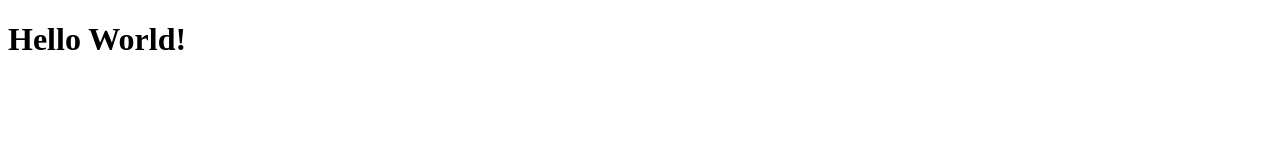
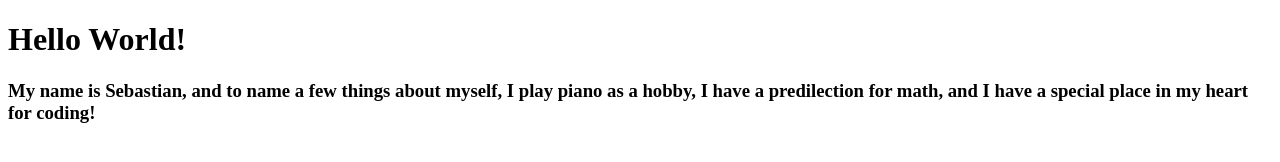
Before and after one commit to SebastianJeanF/SebastianJeanF.github.io, a plain HTML site: page index.html in a window 1280 px wide. Drawn offline with Linux system fonts and the light colour scheme.

Commit message:
Update index.html

```diff
--- a/index.html
+++ b/index.html
@@ -1,7 +1,10 @@
 <!DOCTYPE html>
 <html>
-  <head><title>Page 1</title></head>
+  <head><title>Sebastian's Page</title></head>
   <body>
     <h1>Hello World!</h1>
+    <h3>My name is Sebastian, and to name a few things about myself,
+      I play piano as a hobby, I have a predilection for math,
+      and I have a special place in my heart for coding!</h3>
     </body>
   </html>
```
